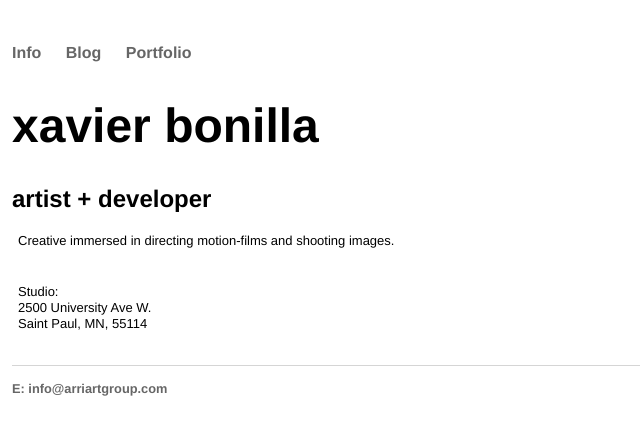
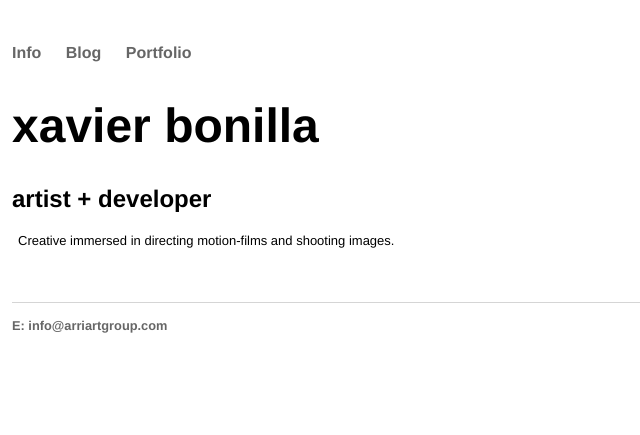
Before and after one commit to xavierbonilla/xavierbonilla.github.io, a Jekyll site: the page built from index.html, in a window 1280 px wide. Shown: the top 435 px of the page, without its empty margins (0-640 px from the left). Built offline with Jekyll 4.4.1, drawn with Linux system fonts in a browser that asks for light colours.

Commit message:
Update index.html

```diff
--- a/index.html
+++ b/index.html
@@ -9,14 +9,6 @@ title: xavier bonilla
 	</p>
 	<br>
 	<br>
-	<p>
-		Studio:
-		<br>
-		2500 University Ave W.
-		<br>
-		Saint Paul, MN, 55114
-		<br><br>
-	</p>
 
 	<br>
 </div><!-- /.blurb -->
```
